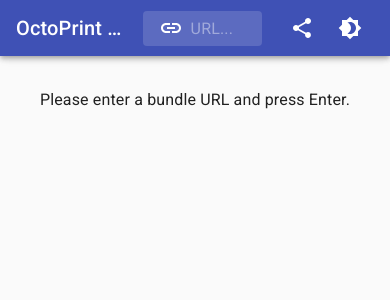
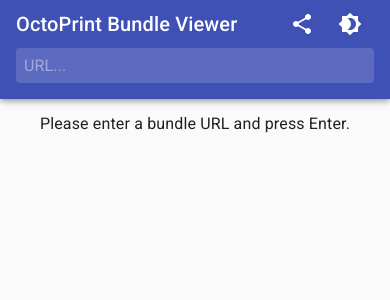
Before and after one commit to OctoPrint/bundleviewer.octoprint.org, a React (Create React App) app: page / in a window 390 px wide. Shown: the top 300 px of the page. Built offline with nearby package versions, Linux system fonts and the light colour scheme; a small style sheet from the web is missing.

Commit message:
Improve responsiveness

```diff
--- a/src/App.js
+++ b/src/App.js
@@ -8,6 +8,9 @@
 import Toolbar from "@material-ui/core/Toolbar";
 import Container from "@material-ui/core/Container";
 import Typography from "@material-ui/core/Typography";
+import IconButton from "@material-ui/core/IconButton";
+import Hidden from "@material-ui/core/Hidden";
+import GitHubIcon from "@material-ui/icons/GitHub";
 
 import { SnackbarProvider } from "notistack";
 
@@ -27,14 +30,42 @@
     grow: {
       flexGrow: 1
     },
+
+    appBar: {
+    },
+    toolbar: {
+      [theme.breakpoints.down('md')]: {
+        "justify-content": "flex-end",
+        "flex-wrap": "wrap",
+      }
+    },
+    urlbar: {
+      flexGrow: 1,
+      [theme.breakpoints.down('md')]: {
+        "flex-basis": "100%",
+        order: 99,
+        paddingBottom: theme.spacing(2)
+      },
+    },
+    title: {
+      "justify-item": "left",
+    },
+
     offset: theme.mixins.toolbar,
+
     content: {
       flexGrow: 1,
-      height: `calc(100vh + ${theme.mixins.toolbar}px)`,
-      overflow: "auto"
+      overflow: "auto",
+      "padding-top": theme.mixins.toolbar.minHeight,
+      [theme.breakpoints.down('md')]: {
+        "padding-top": theme.mixins.toolbar.minHeight * 2,
+      }
     },
     container: {
       paddingTop: theme.spacing(4),
+      [theme.breakpoints.down('md')]: {
+        paddingTop: 0,
+      },
       paddingBottom: theme.spacing(4)
     },
 }));
@@ -77,25 +108,40 @@
       }
     }
 
+    const Navbar = () => {
+      return (
+        <AppBar className={classes.appBar}>
+          <Toolbar className={classes.toolbar}>
+              <Hidden>
+                <Typography variant="h6" noWrap className={classes.title}>
+                    OctoPrint Bundle Viewer
+                </Typography>
+              </Hidden>
+              <Hidden mdUp>
+                <div className={classes.grow} />
+              </Hidden>
+              <div className={classes.urlbar}>
+                <UrlBar url={url} handleUrlChange={handleUrlChange} />
+              </div>
+              <ShareButton url={url} />
+              <DarkModeToggle darkMode={darkMode} onChange={handleDarkModeToggle} />
+              <Hidden xsDown>
+                <IconButton href="https://github.com/OctoPrint/bundleviewer.octoprint.org" target="_blank">
+                  <GitHubIcon />
+                </IconButton>
+              </Hidden>
+          </Toolbar>
+        </AppBar>
+      )
+    }
+
     return (
         <ThemeProvider theme={darkModeTheme}>
           <SnackbarProvider>
-            <div className={classes.root}>
+            <div className={classes.root} style={{display: "flex"}}>
                 <CssBaseline />
-
-                <AppBar position="fixed" className={classes.appBar}>
-                    <Toolbar>
-                        <Typography variant="h6" noWrap>
-                            OctoPrint Bundle Viewer
-                        </Typography>
-                        <UrlBar url={url} handleUrlChange={handleUrlChange} />
-                        <ShareButton url={url} />
-                        <DarkModeToggle darkMode={darkMode} onChange={handleDarkModeToggle} />
-                    </Toolbar>
-                </AppBar>
-
+                <Navbar />
                 <main className={classes.content}>
-                    <div className={classes.offset} />
                     <Container maxWidth="lg" className={classes.container}>
                       <MainView />
                     </Container>
--- a/src/components/UrlBar.js
+++ b/src/components/UrlBar.js
@@ -3,6 +3,7 @@
 import { fade, makeStyles } from "@material-ui/core/styles";
 
 import InputBase from "@material-ui/core/InputBase";
+import Hidden from "@material-ui/core/Hidden";
 import LinkIcon from "@material-ui/icons/LinkOutlined";
 
 const useStyles = makeStyles(theme => ({
@@ -16,8 +17,10 @@
       "&:hover": {
         backgroundColor: fade(theme.palette.common.white, 0.25),
       },
+      [theme.breakpoints.up('md')]: {
         marginRight: theme.spacing(2),
         marginLeft: theme.spacing(2),
+      },
       flexGrow: 1
     },
     urlIcon: {
@@ -34,8 +37,10 @@
       width: "100%"
     },
     inputInput: {
-      padding: theme.spacing(1, 1, 1, 0),
+      padding: theme.spacing(1, 1, 1, 1),
+      [theme.breakpoints.up('md')]: {
         paddingLeft: `calc(1em + ${theme.spacing(4)}px)`,
+      },
       transition: theme.transitions.create('width'),
       width: "100%",
     }
@@ -59,9 +64,11 @@
 
     return (
         <div className={classes.url}>
+            <Hidden mdDown>
                 <div className={classes.urlIcon}>
                     <LinkIcon />
                 </div>
+            </Hidden>
             <InputBase
                 placeholder="URL..."
                 classes={{
```
Lines whose indentation alone changed are shown as unchanged.
